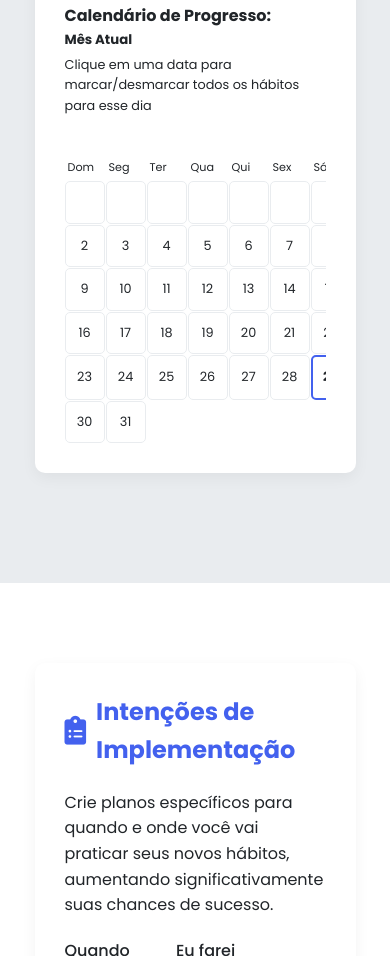
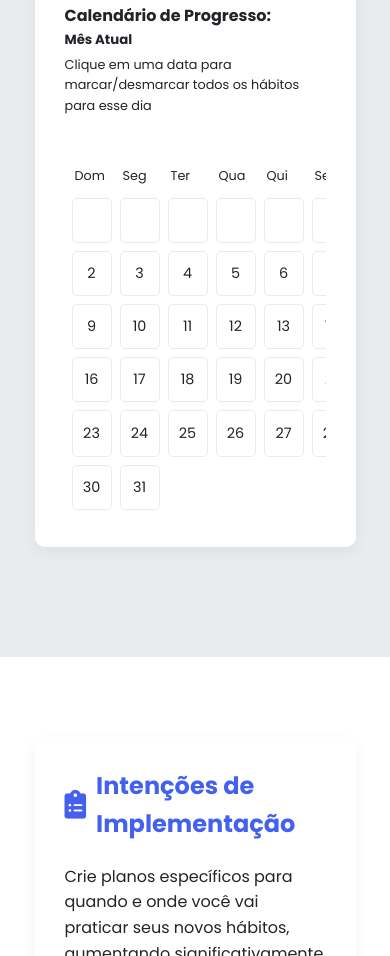
Before and after one commit to Gu1L3RM3/Habitos, a plain HTML site: page ferramentas.html in a window 390 px wide. Shown: the part 1179-2135 px from the top of the page. Drawn offline with Linux system fonts and the light colour scheme.

Commit message:
tentativa

```diff
--- a/css/styles.css
+++ b/css/styles.css
@@ -673,19 +673,20 @@ footer {
 @media (max-width: 480px) {
     .calendar {
         grid-template-columns: repeat(7, 1fr);
-        gap: 1px;
+        gap: 4px;
+        padding: 5px;
     }
 
     .calendar-day {
-        padding: 3px;
-        font-size: 0.7rem;
+        padding: 5px;
+        font-size: 0.8rem;
     }
 
     .calendar-date {
-        padding: 5px 3px;
-        font-size: 0.8rem;
-        min-width: 25px;
-        min-height: 25px;
+        padding: 8px;
+        font-size: 0.9rem;
+        min-width: 35px;
+        min-height: 35px;
     }
 }
 
@@ -704,15 +705,42 @@ footer {
     justify-content: center;
     -webkit-tap-highlight-color: rgba(0,0,0,0);
     touch-action: manipulation;
+    user-select: none;
+    position: relative;
+    z-index: 1;
 }
 
 .calendar-date:active {
-    background-color: var(--light-gray);
+    background-color: var(--primary-color);
+    color: white;
     transform: scale(0.95);
+    box-shadow: 0 0 5px rgba(0, 0, 0, 0.2);
+}
+
+/* Add a pseudo-element to increase touch target area */
+.calendar-date::after {
+    content: '';
+    position: absolute;
+    top: -5px;
+    left: -5px;
+    right: -5px;
+    bottom: -5px;
+    z-index: -1;
 }
 
 .calendar-date:hover {
     background-color: var(--light-gray);
+}
+
+@media (hover: none) {
+    /* Special styles for touch devices */
+    .calendar-date {
+        margin: 2px;
+    }
+
+    .calendar-date:hover {
+        background-color: white; /* Prevent hover state on touch devices */
+    }
 }
 
 .calendar-date.completed {
```
